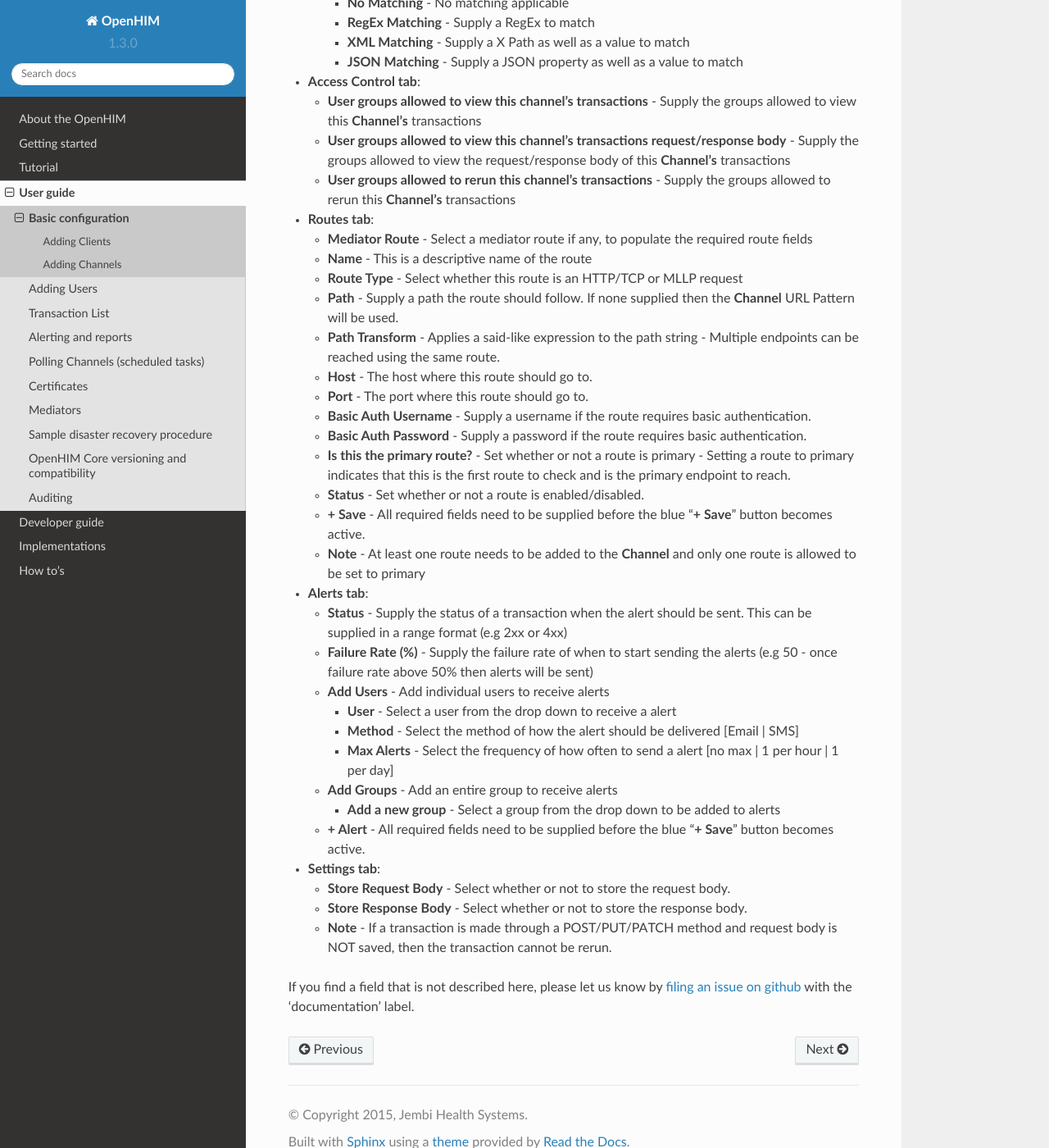
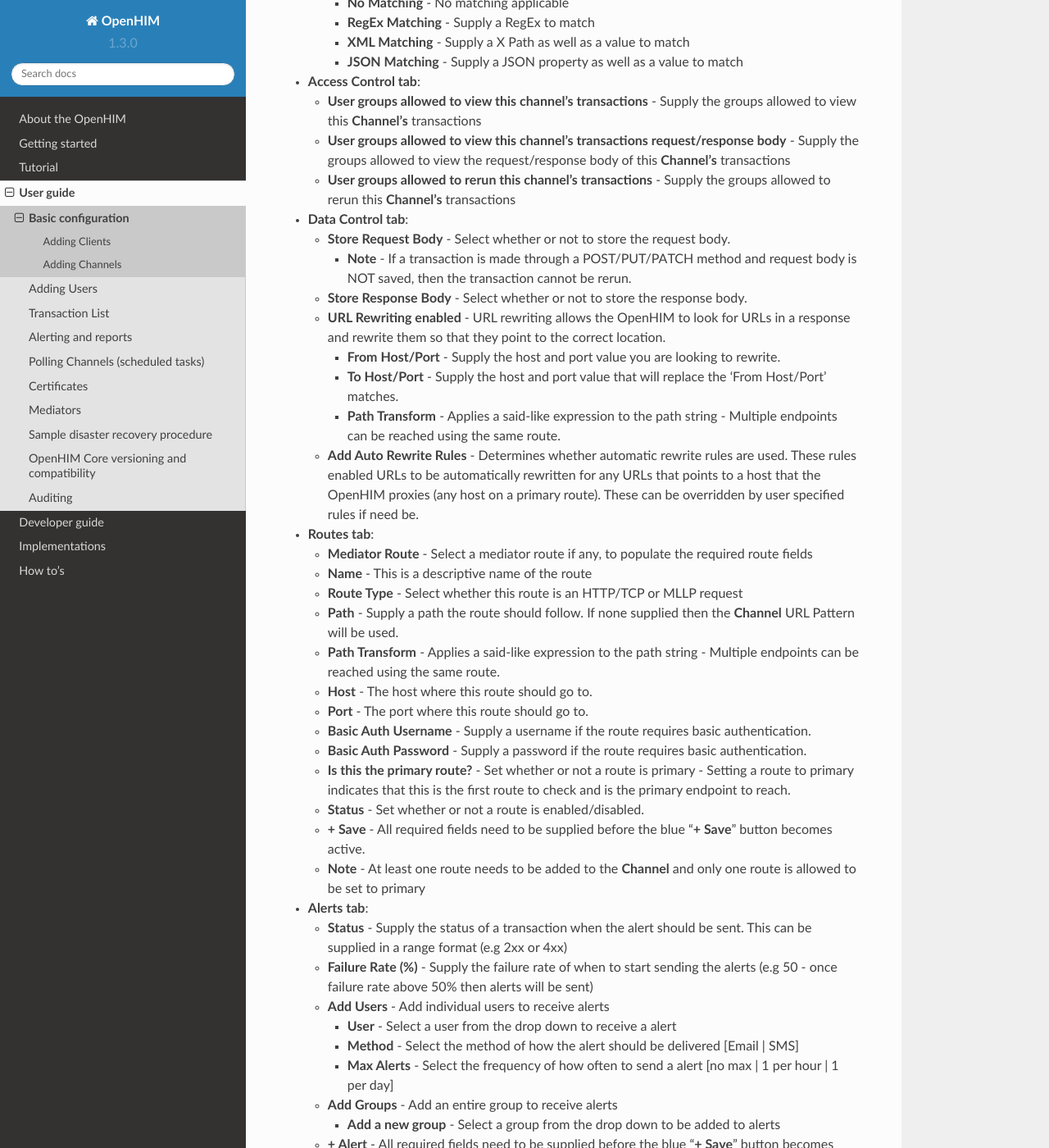
Before and after one commit to jembi/openhim-core-js, a Sphinx documentation site: the page built from docs/user-guide/basic-config.md, in a window 1280 px wide and 1400 px high, scrolled down 2728 px. Shown: the whole window at 82% size. Built offline with Sphinx 7.4.7 and the Read the Docs theme 2.0.0, drawn with Linux system fonts in a browser that asks for light colours; some of the changed text lies outside the part shown.

Commit message:
MHER-27: Updated channels modal documentation

```diff
--- a/docs/user-guide/basic-config.md
+++ b/docs/user-guide/basic-config.md
@@ -66,7 +66,7 @@
     * **Whitelisted IP addresses** - ???A list of IP addresses that will be given access without authentication required???
     * **Allowed roles and clients** - Only applicable when **Authentication Type** is set to **Private**. Supply the roles and **Clients** allowed to make requests to this channel
     * **Match Content Types** - Supply what content type to match too. (e.g text/json)
-    * Matching Options - These options allows a **Channel** to be used if the request body matches certain conditions.
+    * **Matching Options** - These options allows a **Channel** to be used if the request body matches certain conditions.
         * **No Matching** - No matching applicable
         * **RegEx Matching** - Supply a RegEx to match
         * **XML Matching** - Supply a X Path as well as a value to match
@@ -75,6 +75,15 @@
     * **User groups allowed to view this channel's transactions** - Supply the groups allowed to view this **Channel's** transactions
     * **User groups allowed to view this channel's transactions request/response body** - Supply the groups allowed to view the request/response body of this **Channel's** transactions
     * **User groups allowed to rerun this channel's transactions** - Supply the groups allowed to rerun this **Channel's** transactions
+* **Data Control tab**:
+    * **Store Request Body** - Select whether or not to store the request body.
+        * **Note** - If a transaction is made through a POST/PUT/PATCH method and request body is NOT saved, then the transaction cannot be rerun.
+    * **Store Response Body** - Select whether or not to store the response body.
+    * **URL Rewriting enabled** - URL rewriting allows the OpenHIM to look for URLs in a response and rewrite them so that they point to the correct location.
+        * **From Host/Port** - Supply the host and port value you are looking to rewrite.
+        * **To Host/Port** - Supply the host and port value that will replace the 'From Host/Port' matches.
+        * **Path Transform** - Applies a said-like expression to the path string - Multiple endpoints can be reached using the same route.
+    * **Add Auto Rewrite Rules** - Determines whether automatic rewrite rules are used. These rules enabled URLs to be automatically rewritten for any URLs that points to a host that the OpenHIM proxies (any host on a primary route). These can be overridden by user specified rules if need be.
 * **Routes tab**:
     * **Mediator Route** - Select a mediator route if any, to populate the required route fields
     * **Name** - This is a descriptive name of the route
@@ -99,9 +108,5 @@
     * **Add Groups** - Add an entire group to receive alerts
         * **Add a new group** - Select a group from the drop down to be added to alerts
     * **+ Alert** - All required fields need to be supplied before the blue "**+ Save**" button becomes active.
-* **Settings tab**:
-    * **Store Request Body** - Select whether or not to store the request body.
-    * **Store Response Body** - Select whether or not to store the response body.
-    * **Note** - If a transaction is made through a POST/PUT/PATCH method and request body is NOT saved, then the transaction cannot be rerun.
 
 If you find a field that is not described here, please let us know by [filing an issue on github](https://github.com/jembi/openhim-core-js/issues/new) with the 'documentation' label.
```
